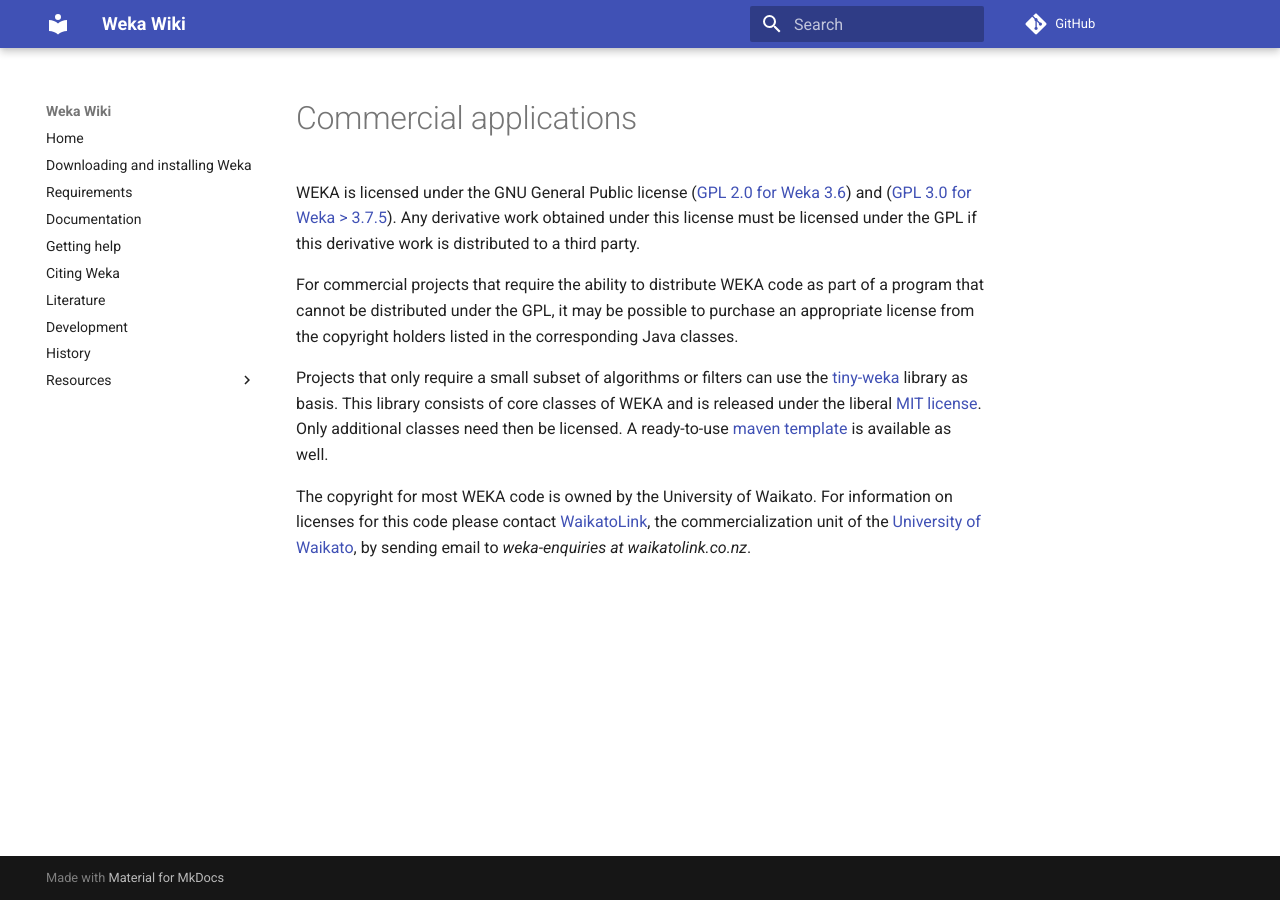
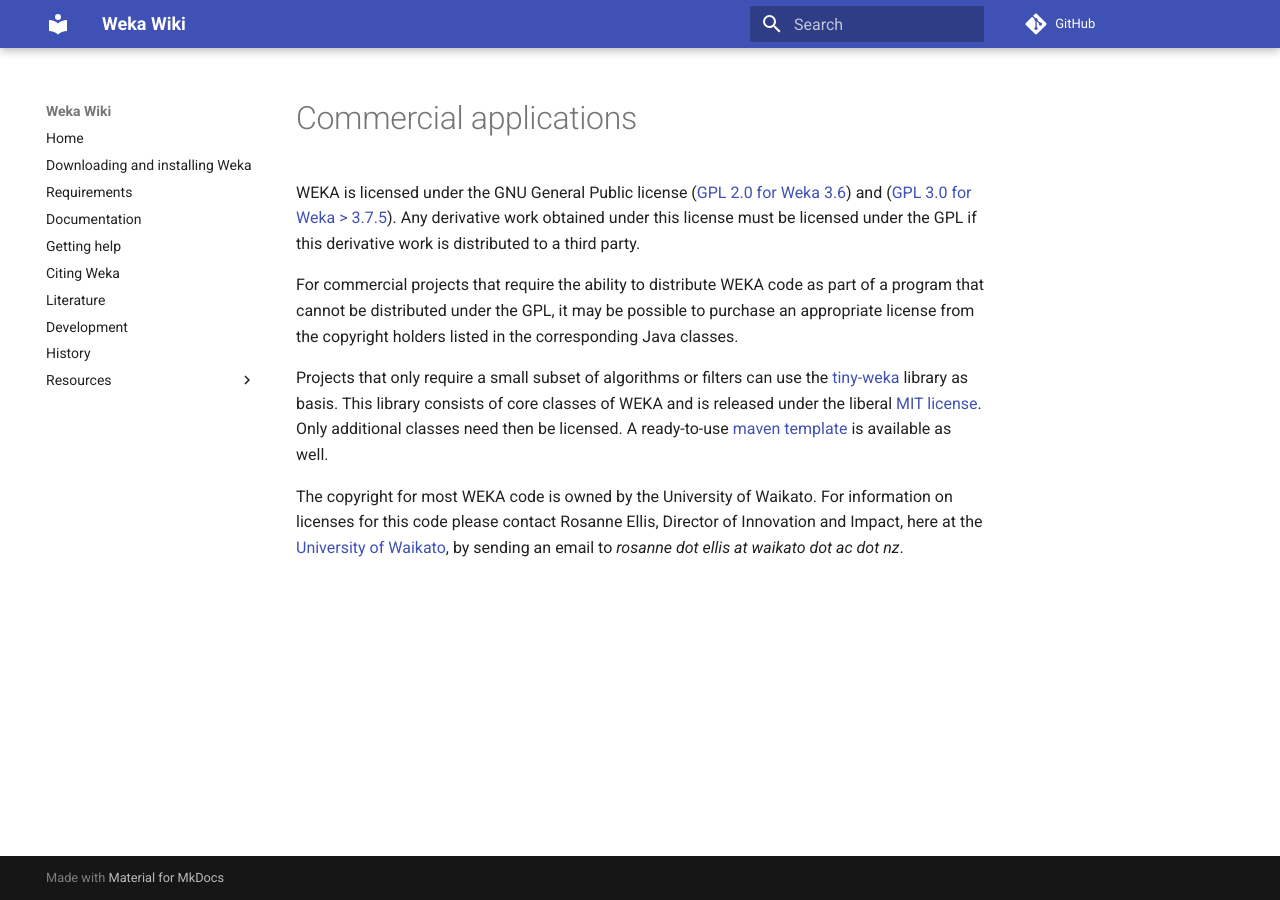
Before and after one commit to Waikato/weka-wiki, an MkDocs documentation site: the page built from docs/faqs/commercial_applications.md, in a window 1280 px wide. Built offline with MkDocs 1.6.1 and Material for MkDocs 9.7.7, drawn with Linux system fonts in a browser that asks for light colours; comment, search, counter and statistics services are not loaded.

Commit message:
replaced waikatolink email with Rosanne's

```diff
--- a/docs/faqs/commercial_applications.md
+++ b/docs/faqs/commercial_applications.md
@@ -19,6 +19,6 @@
 
 The copyright for most WEKA code is owned by the University of Waikato. For
 information on licenses for this code please
-contact [WaikatoLink](http://www.waikatolink.co.nz), the commercialization unit
-of the [University of Waikato](http://waikato.ac.nz), by sending email to
-*weka-enquiries at waikatolink.co.nz*.
+contact Rosanne Ellis, Director of Innovation and Impact,
+here at the [University of Waikato](http://waikato.ac.nz), by sending an email to
+*rosanne dot ellis at waikato dot ac dot nz*.
```
